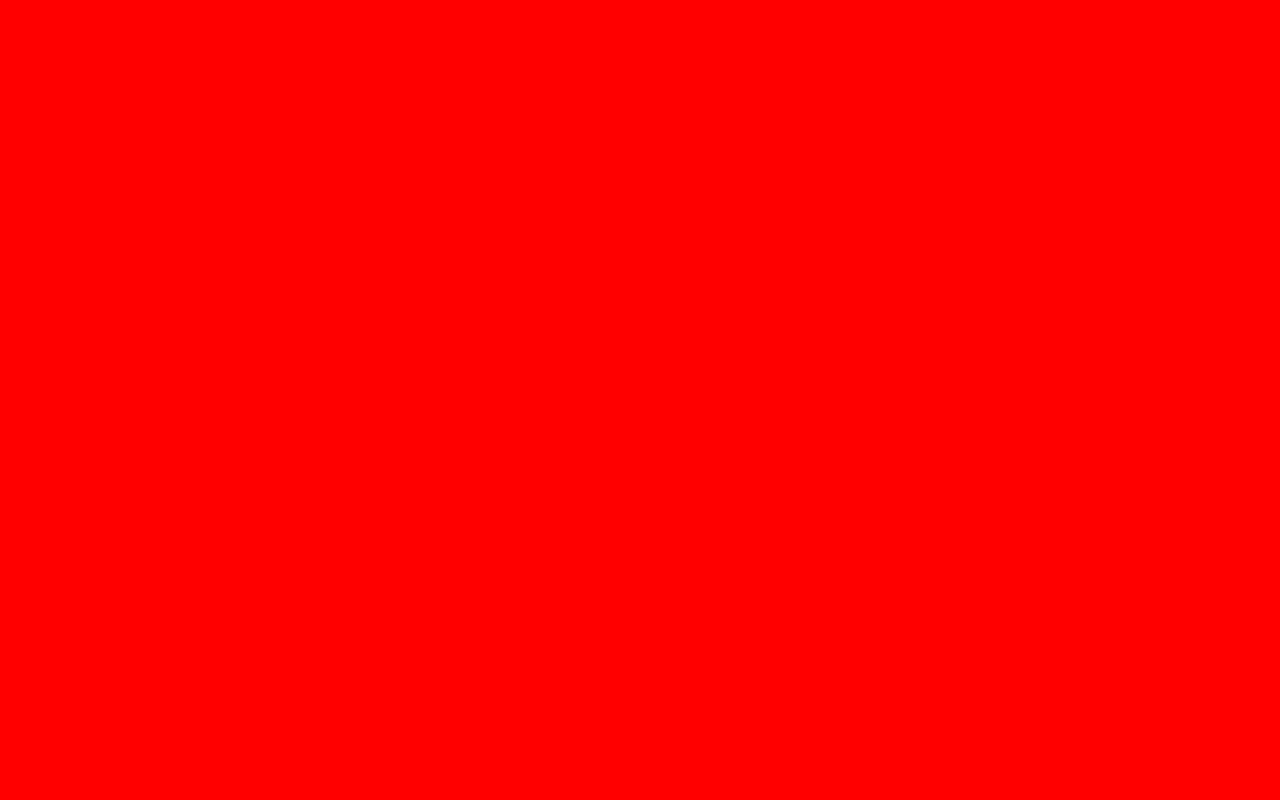
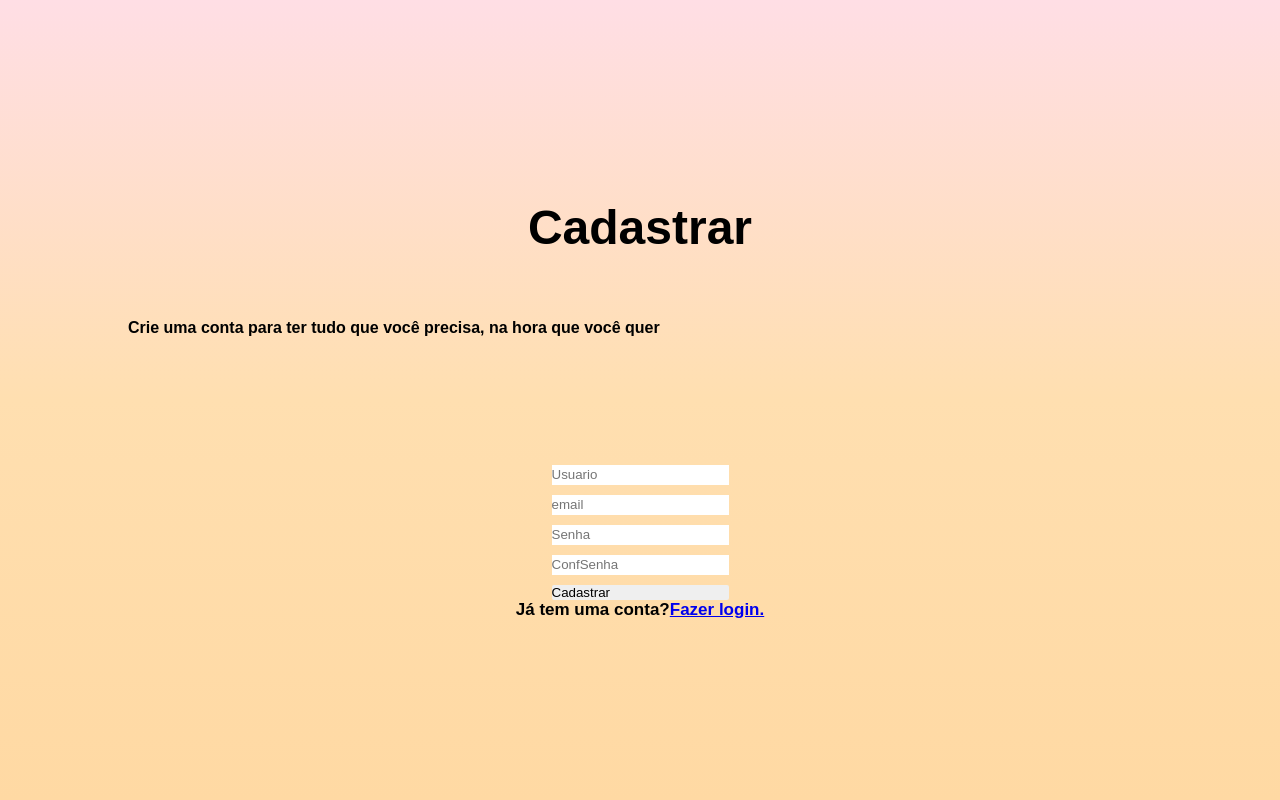
Before and after one commit to thz006/PsyCoders, a PHP site: page /telaCadastro.php in a window 1280 px wide. Before the commit the page is empty. Run offline with PHP 8.4, Linux system fonts and the light colour scheme; some libraries are stand-ins or nearby versions.

Commit message:
style: tela cadastro(não pronto)

```diff
--- a/App/Views/telaCadastro.php
+++ b/App/Views/telaCadastro.php
@@ -1,10 +1,28 @@
 <?php
-include '../../Public/includes/header.php';
-
+include __DIR__.'/../../Public/includes/header.php';
 ?>
 
-<title>Tela Cadastro</title>
-
-<main>
-
-</main>
+<body class="task001-body">
+  <div class="task001-container">
+    <img class="task001-logo" src="../../Public/img/Logo.png" alt="Logo">
+    <h1 class="task001-title">Cadastrar</h1>
+    <h2 class="task001-subtitle">Crie uma conta para ter tudo que
+    você precisa, na hora que você quer</h2>
+    <form class="task001-container-inputs">
+        <div class="task001-input-box">
+            <input type="text" name="task001-input-1" class="task001-inputs" placeholder="Usuario">
+        </div>
+        <div class="task001-input-box">
+            <input type="text" name="task001-input-2" class="task001-inputs" placeholder="email">
+        </div>
+        <div class="task001-input-box">
+            <input type="password" name="task001-input-3" class="task001-inputs" placeholder="Senha">
+        </div>
+        <div class="task001-input-box">
+            <input type="password" name="task001-input-3" class="task001-inputs" placeholder="ConfSenha">
+        </div>
+        <button class="task001-button-cadastrar">Cadastrar</button>
+    </form>
+    <h2 class="task001-ja-possui-conta">Já tem uma conta?<a href="#" class="task001-ir-para-login">Fazer login.</a></h2>
+  <script src="https://kit.fontawesome.com/a076d05399.js" crossorigin="anonymous" class="task001-script"></script>
+</body>
--- a/Public/css/main.css
+++ b/Public/css/main.css
@@ -1,9 +1,2 @@
+@import url(root.css);
 @import url(telaCadastro.css);
-
-/* CSS reset geral. */
-*{
-    margin: 0;
-    padding: 0;
-    box-sizing: border-box;
-    font-family: 'Poppins', sans-serif;
-}
--- /dev/null
+++ b/Public/css/root.css
@@ -0,0 +1,7 @@
+/* CSS reset geral. */
+*{
+    margin: 0;
+    padding: 0;
+    box-sizing: border-box;
+    font-family: 'Poppins', sans-serif;
+}
--- a/Public/css/telaCadastro.css
+++ b/Public/css/telaCadastro.css
@@ -1,3 +1,56 @@
-body{
-    background-color: red;
+
+.task001-container {
+    height: 100vh;
+    display: flex;
+    flex-direction: column;
+    justify-content: center;
+    align-items: center;
+    background: linear-gradient(to bottom, #FFDEE5 0%, #FFDFB0 50%, #FFD9A3 100%);
 }
+.task001-logo{
+    display: flex;
+    margin-bottom: 20%;
+    width: 50%;
+ }
+.task001-title{
+    font-size: 48px;
+}
+
+.task001-subtitle{
+    display: flex;
+    text-align: center;
+    font-size: 16px;
+    width: 80%;
+    margin-top: 5%;
+}
+.task001-container-inputs{
+    display: flex;
+    flex-direction: column;
+    margin-top: 10%;
+}
+.task001-input-box {
+    margin-bottom: 10px;
+    border-radius: 2px;
+    height: 30%;
+    border: none;
+    height: 100%;
+}
+.task001-inputs{
+    display: flex;
+    border: none;
+    height: 20px;
+}
+.task001-ja-possui-conta{
+    display: flex;
+    margin-bottom: 30%;
+    font-size: 17px;
+}
+.task001-button-cadastrar{
+    display: flex;
+    border-radius: 2px;
+    border: none;
+}
+
+.task001-button-cadastrar::placeholder{
+    text-align: center;
+}
```
Also changed, not shown: Public/css/teste.txt (deleted), Public/img/Logo.png (added), Public/img/teste.txt (deleted).
